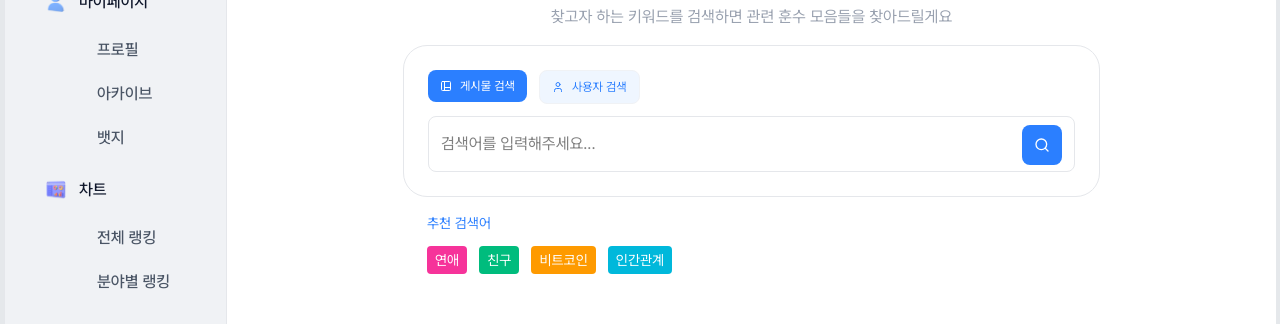
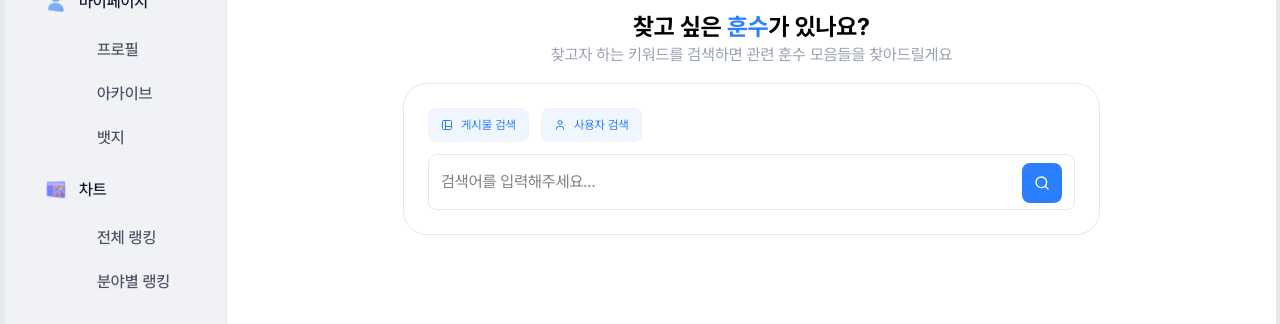
Before and after one commit to prgrms-fe-devcourse/FE7-PROJECT3-TEAM-2, a Next.js app: page /search/1 in a window 1280 px wide. Shown: the part 307-631 px from the top of the page. Built offline with nearby package versions, Linux system fonts and the light colour scheme; no server answers.

Commit message:
chore: SearchForm 서버 컴포넌트로 전환

```diff
--- a/src/app/(public)/search/[type]/page.tsx
+++ b/src/app/(public)/search/[type]/page.tsx
@@ -1,12 +1,15 @@
-import { Suspense } from "react";
+import { use } from "react";
 import SearchForm from "@/components/search/SearchForm";
 
-export default function Page() {
-  return (
-    <>
-      <Suspense fallback={<div>로딩 중...</div>}>
-        <SearchForm />
-      </Suspense>
-    </>
-  );
+export default function Page({
+  params,
+  searchParams,
+}: {
+  params: Promise<{ type: string }>;
+  searchParams: Promise<{ query?: string }>;
+}) {
+  const { type } = use(params);
+  const { query } = use(searchParams);
+
+  return <SearchForm searchType={type} queryParam={query ?? null} />;
 }
--- a/src/components/search/SearchForm.tsx
+++ b/src/components/search/SearchForm.tsx
@@ -1,7 +1,4 @@
-"use client";
-
 import { cva } from "class-variance-authority";
-import { useParams, useSearchParams } from "next/navigation";
 import SearchBar from "./SearchBar";
 import SearchIntro from "./SearchIntro";
 import SearchRecommend from "./SearchRecommend";
@@ -20,12 +17,7 @@ const searchFormVariants = cva("flex flex-col gap-4 w-full max-w-[697px]", {
   },
 });
 
-export default function SearchForm() {
-  const { type } = useParams();
-  const searchType = type === "user" ? "user" : "post";
-  const searchQueryParams = useSearchParams();
-  const queryParam = searchQueryParams.get("query");
-
+export default function SearchForm({ searchType, queryParam }: { searchType: string; queryParam: string | null }) {
   const isSearched = !!queryParam;
 
   return (
```
Also changed, not shown: src/components/search/SearchParamsClient.tsx (deleted).
